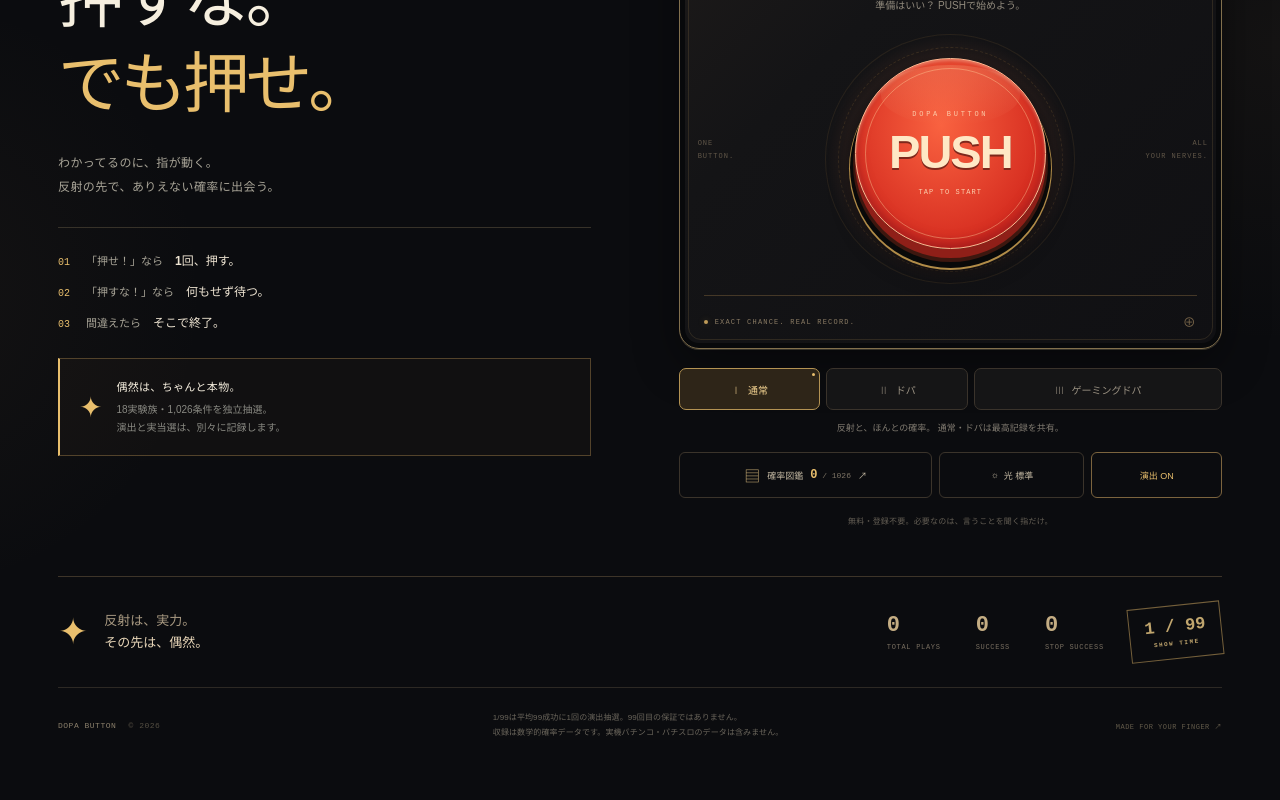
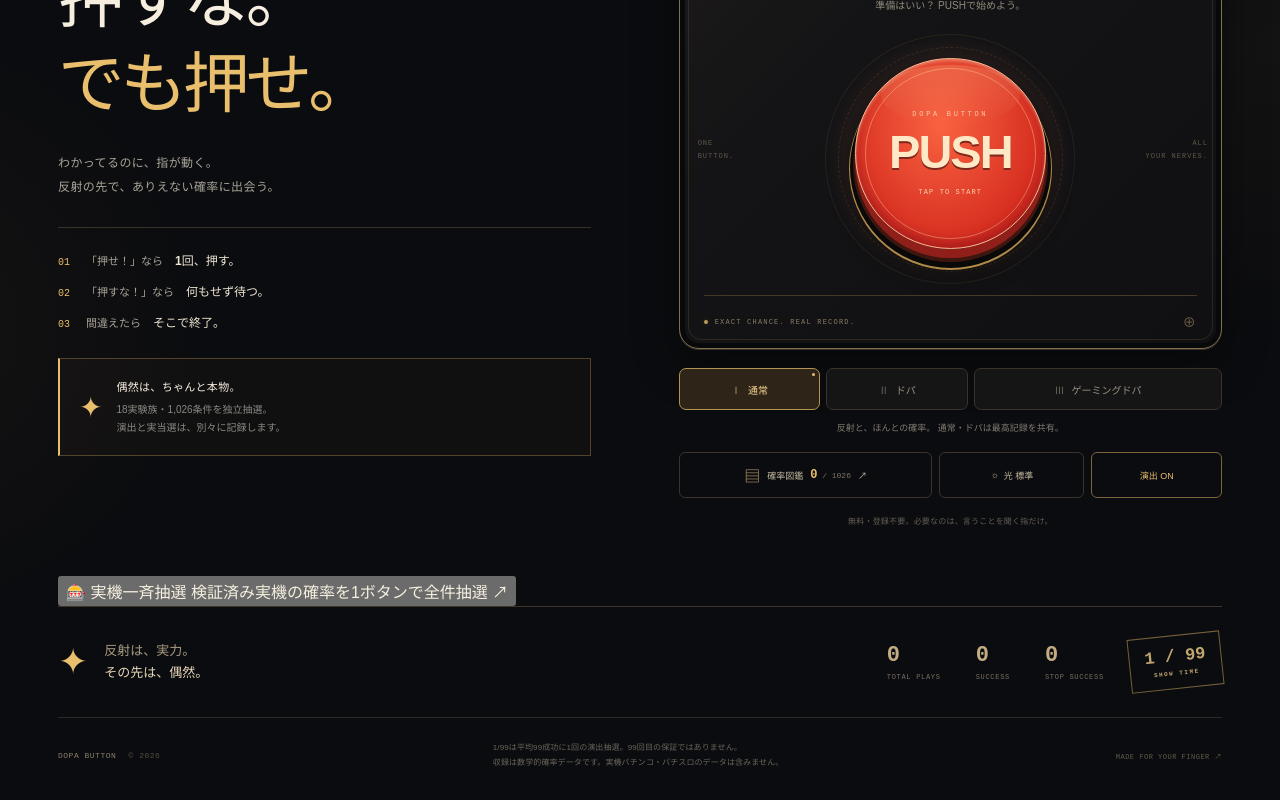
Before and after one commit to pwgmjda00/kontonkyo, a React (Vite) app in the folder dopa-button/: page / in a window 1280 px wide. Shown: the part 400-1200 px from the top of the page. Before the commit the page ends 1170 px from the top, so only its background shows below. Built offline with nearby package versions, Linux system fonts and the light colour scheme.

Commit message:
Add verified-machine all-at-once one-button mode without altering existing game

```diff
--- a/dopa-button/src/App.tsx
+++ b/dopa-button/src/App.tsx
@@ -4,6 +4,7 @@ import { ProbabilityClient } from './worker-client';
 import { type ProbabilityEvent } from './probability';
 import { loadRecords, recordGameOver, recordPlay, recordSuccess, saveRecords, type Mode } from './records';
 import { Encyclopedia } from './Encyclopedia';
+import { MachineLottery } from './MachineLottery';
 import { sound } from './sound';
 import './app.css';
 
@@ -24,6 +25,7 @@ export default function App() {
   const [systemReduced, setSystemReduced] = useState(() => matchMedia('(prefers-reduced-motion: reduce)').matches);
   const [effectsEnabled, setEffectsEnabled] = useState(true);
   const [library, setLibrary] = useState(false);
+  const [machineLottery, setMachineLottery] = useState(false);
   const [shareStatus, setShareStatus] = useState('');
   const [copyText, setCopyText] = useState('');
   const controller = useRef<GameController | null>(null);
@@ -147,7 +149,7 @@ export default function App() {
   return <div className={`app-shell mode-${game.mode}${gentle ? ' is-reduced' : ''}`} data-phase={game.phase}>
     <div className="ambient ambient-one" aria-hidden="true" /><div className="ambient ambient-two" aria-hidden="true" />
     <header className="site-header"><a className="brand" href="./" aria-label="ドパボタン ホーム"><span className="brand-mark" aria-hidden="true">D<span>!</span></span><span>DOPA<br /><b>BUTTON</b></span></a><div className="header-right"><span className="header-edition">REFLEX × PROBABILITY<br /><b>PLAY WITH YOUR LUCK.</b></span><button className={`sound-toggle${muted ? '' : ' active'}`} data-testid="sound" onClick={toggleSound} aria-pressed={!muted} aria-label={`音声を${muted ? 'オン' : 'オフ'}にする`}><svg width="18" height="18" viewBox="0 0 24 24" fill="none" aria-hidden="true"><path d="m11 5-5 4H3v6h3l5 4V5Z" stroke="currentColor" strokeWidth="1.5" /><path d={muted ? 'm16 9 5 6m0-6-5 6' : 'M15 8a6 6 0 0 1 0 8m3-11a10 10 0 0 1 0 14'} stroke="currentColor" strokeWidth="1.5" strokeLinecap="round" /></svg><span>{muted ? 'SOUND OFF' : 'SOUND ON'}</span></button></div></header>
-    <main className="main-layout">
+    {machineLottery ? <MachineLottery onClose={() => setMachineLottery(false)} /> : <main className="main-layout">
       <section className="intro-block"><div className="eyebrow"><span /> NO THINKING. JUST FEEL IT.</div><h1>ドパボタン<span className="title-dot">。</span></h1><p className="tagline">押すな。<br className="desktop-break" /><strong>でも押せ。</strong></p><p className="intro-copy">わかってるのに、指が動く。<br />反射の先で、ありえない確率に出会う。</p><div className="intro-rules"><div><span>01</span><p>「押せ！」なら<strong>1回、押す。</strong></p></div><div><span>02</span><p>「押すな！」なら<strong>何もせず待つ。</strong></p></div><div><span>03</span><p>間違えたら<strong>そこで終了。</strong></p></div></div><div className="probability-note"><span className="tiny-star">✦</span><div><b>偶然は、ちゃんと本物。</b><p>18実験族・1,026条件を独立抽選。<br />演出と実当選は、別々に記録します。</p></div></div></section>
       <div className="machine-column">
         <div className="machine-top-label"><span><i /> PUSH YOUR LUCK</span><span>NO. 001 / INFINITE CHANCES</span></div>
@@ -165,7 +167,8 @@ export default function App() {
         {game.error && <p className="game-error" role="alert">{game.error}</p>}
         <p className="machine-footnote">無料・登録不要。必要なのは、言うことを聞く指だけ。</p>
       </div>
-    </main>
+    </main>}
+    {!machineLottery && <section className="machine-feature-launch"><button onClick={() => setMachineLottery(true)} disabled={!canChangeMode} data-testid="machine-mode">🎰 実機一斉抽選 <span>検証済み実機の確率を1ボタンで全件抽選 ↗</span></button></section>}
     <section className="bottom-proof"><div><span className="proof-symbol" aria-hidden="true">✦</span><p>反射は、実力。<br /><strong>その先は、偶然。</strong></p></div><div className="proof-stats"><span><strong>{records.totals.plays.toLocaleString('ja-JP')}</strong> TOTAL PLAYS</span><span><strong>{records.totals.successes.toLocaleString('ja-JP')}</strong> SUCCESS</span><span><strong>{records.totals.stopSuccesses.toLocaleString('ja-JP')}</strong> STOP SUCCESS</span></div><span className="proof-badge">1 / 99<small>SHOW TIME</small></span></section>
     <footer className="site-footer"><span>DOPA BUTTON <i>© 2026</i></span><p>1/99は平均99成功に1回の演出抽選。99回目の保証ではありません。<br />収録は数学的確率データです。実機パチンコ・パチスロのデータは含みません。</p><span>MADE FOR YOUR FINGER ↗</span></footer>
     <Encyclopedia open={library} onClose={closeLibrary} records={records} onPreview={['READY', 'GAME_OVER'].includes(libraryOrigin.current) ? preview : undefined} />
```
